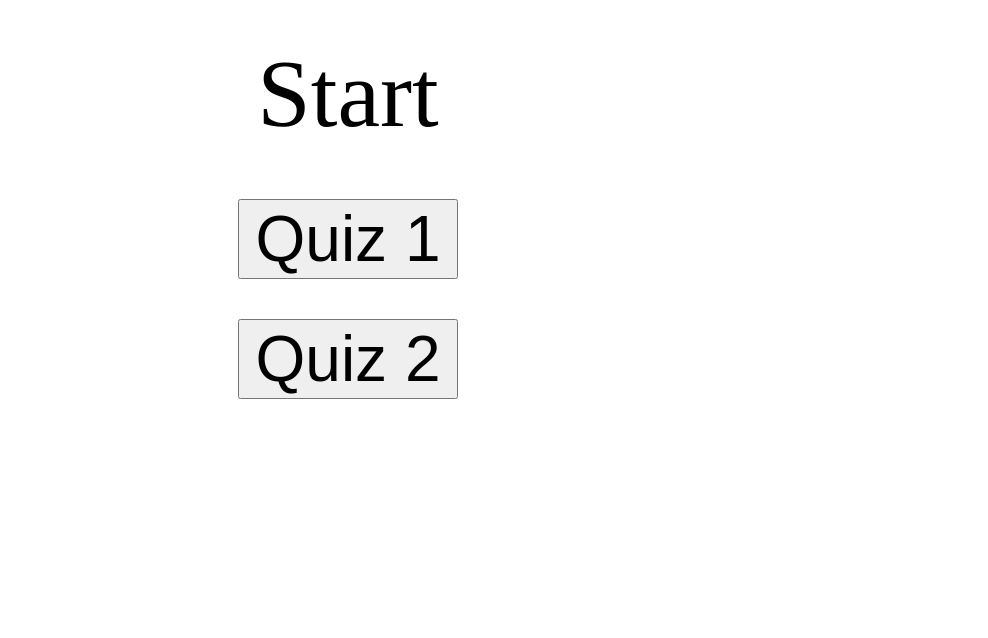
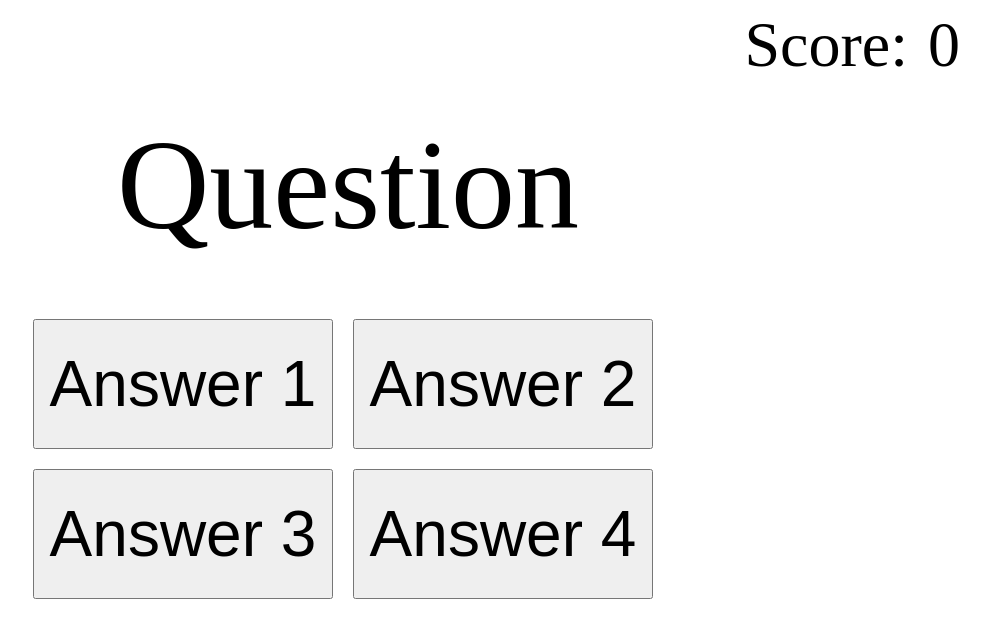
Before and after one commit to EricChan277/ADP-Admissions, a plain HTML site: page index.html in a window 1280 px wide. Shown: the whole page, without its empty margins (292-1280 px from the left). Drawn offline with nearby package versions, Linux system fonts and the light colour scheme.

Commit message:
Added styling for active quiz with placeholder values

```diff
--- a/index.html
+++ b/index.html
@@ -1,24 +1,46 @@
 <!DOCTYPE html>
 <html lang="en">
+
 <head>
     <meta charset="UTF-8">
     <meta name="viewport" content="width=device-width, initial-scale=1.0">
     <meta http-equiv="X-UA-Compatible" content="ie=edge">
     <title>App Dev Admissions Test</title>
     <link rel="stylesheet" type="text/css" href="./style.css">
+    <script src="https://ajax.googleapis.com/ajax/libs/jquery/3.3.1/jquery.min.js"></script>
 </head>
 
 <body>
-    <div class="quiz-wrapper">
+
+    <div class="welcome">
         <p class="quiz-title">Start</p>
+        <div class="quiz-btn-wrapper">
+            <button class="quiz-select-btn quiz-1">Quiz 1</button>
+            <button class="quiz-select-btn quiz-2">Quiz 2</button>
+        </div>
+    </div>
 
-        <div class="button-wrapper">
-            <button class="quiz-1">Quiz 1</button>
-            <button class="quiz-2">Quiz 2</button>
+    <div class="quiz-active">
+        <div class="score">
+            Score: <p id="score-val"> 0</p>
         </div>
 
+        <p class="question">Question</p>
 
+        <div class="answer-btns">
+            <button class="answer-select-btn answer-1">Answer 1</button>
+            <button class="answer-select-btn answer-2">Answer 2</button>
+            <button class="answer-select-btn answer-3">Answer 3</button>
+            <button class="answer-select-btn answer-4">Answer 4</button>
+        </div>
     </div>
 
+
+
+    <footer>
+        <script src="./index.js"></script>
+    </footer>
+
 </body>
+
 </html>
--- a/index.js
+++ b/index.js
@@ -0,0 +1,27 @@
+$(document).ready(function (){
+
+    // Quiz Selector
+        $('.quiz-1').on('click', function (){
+            $('.welcome').css('display','none');
+            $('.quiz-active').css('display','flex');
+        })
+
+        $('.quiz-2').on('click', function (){
+            $('.welcome').css('display','none');
+            $('.quiz-active').css('display','flex');
+        })
+
+    // Quiz Answer Selectors
+        $('.answer-1').on('click',function () {
+            console.log (this);
+        })
+        $('.answer-2').on('click',function () {
+            console.log (this);
+        })
+        $('.answer-3').on('click',function () {
+            console.log (this);
+        })
+        $('.answer-4').on('click',function () {
+            console.log (this);
+        })
+});
--- a/style.css
+++ b/style.css
@@ -1,5 +1,7 @@
-.quiz-wrapper {
-    display: flex;
+/* Welcome Screen */
+
+    .welcome {
+        display: none;
         justify-content: center;
         align-items: center;
         flex-direction: column;
@@ -10,15 +12,49 @@
         margin: 30px 0 50px 0;
     }
 
-.button-wrapper {
+    .quiz-btn-wrapper {
         display: flex;
         flex-direction: column;
         justify-content: space-between;
         height: 200px;
     }
 
-.quiz-1,
-.quiz-2 {
+    .quiz-select-btn {
         font-size: 4rem;
         width: 220px;
     }
+
+/* Quiz Active Screen */
+
+    .quiz-active {
+        display:flex;
+        flex-direction: column;
+        justify-content: center;
+        align-items: center;
+    }
+
+    .score {
+        display: flex;
+        justify-content: flex-end;
+        width: 100%;
+        font-size: 4rem;
+    }
+
+    #score-val {
+        margin: 0 20px;
+    }
+    .question {
+        font-size: 8rem;
+        margin: 30px 0 50px 0;
+    }
+    .answer-btns {
+        height: 300px;
+        width: 650px;
+        display: flex;
+        flex-wrap: wrap;
+    }
+    .answer-select-btn {
+        font-size: 4rem;
+        width: 300px;
+        margin: 10px;
+    }
```
Lines whose indentation alone changed are shown as unchanged.
